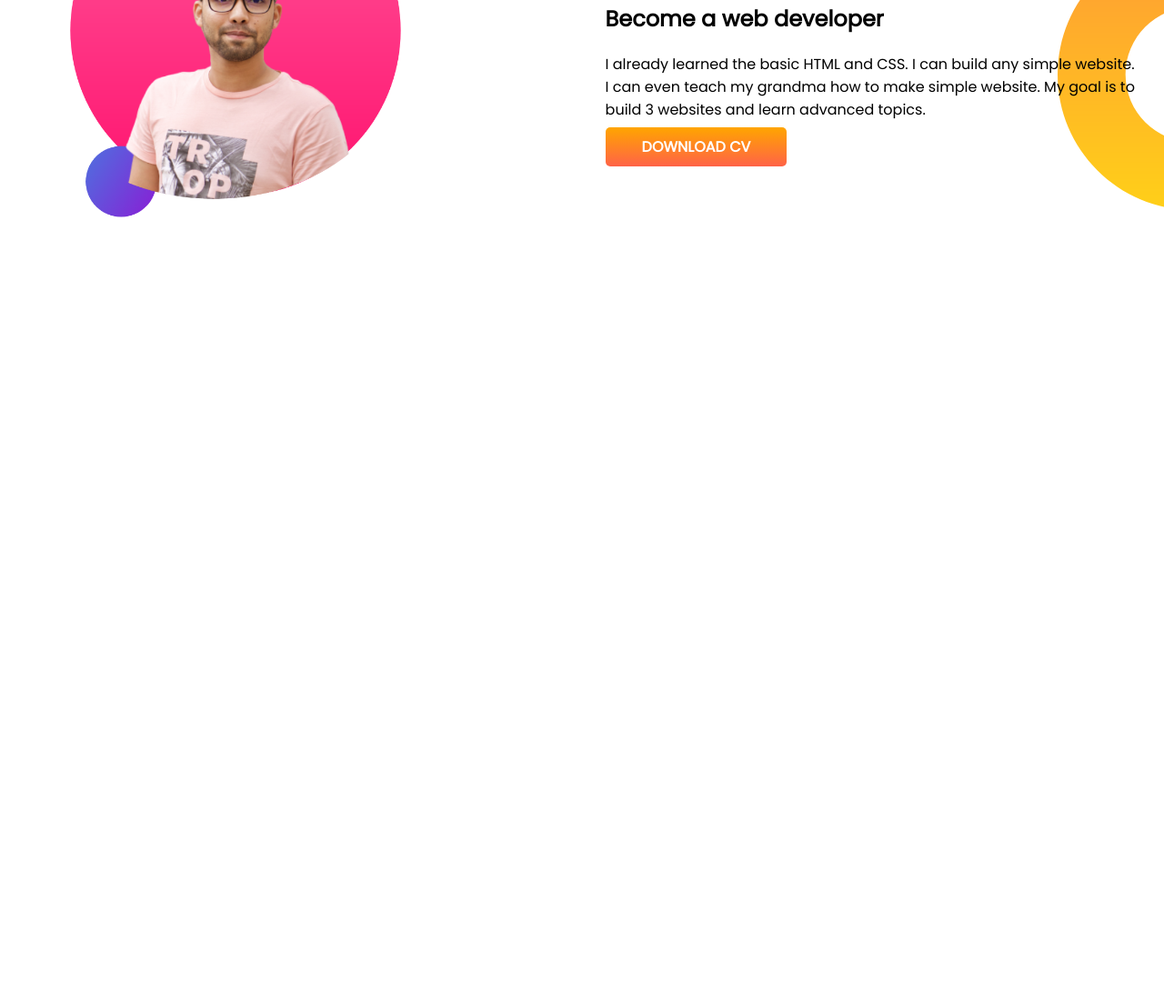
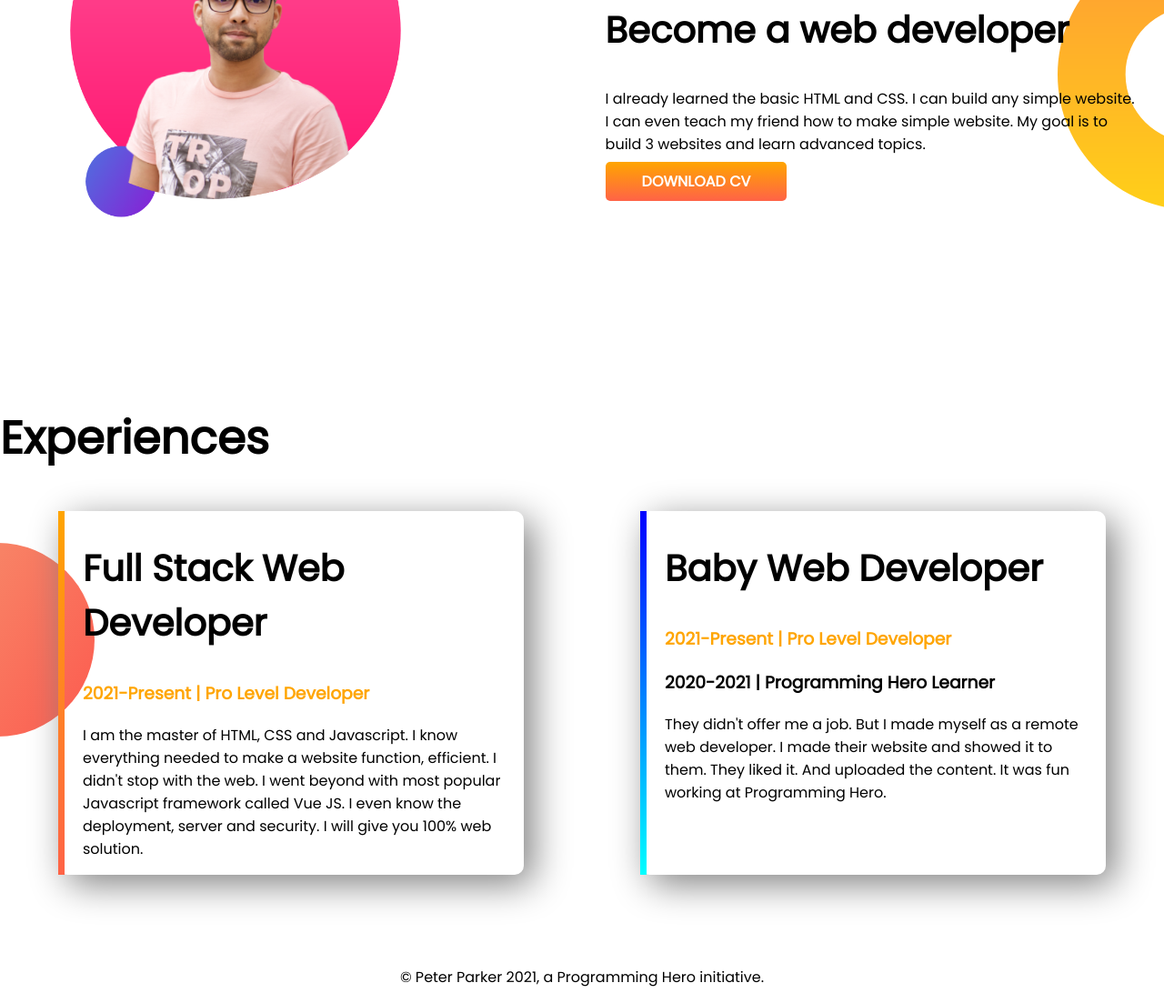
Before and after one commit to abhijeet00ak/developer-portfolio, a plain HTML site: page index.html in a window 1280 px wide. Shown: the part 870-1973 px from the top of the page at 91% size. Before the commit the page ends 1315 px from the top, so only its background shows below. Drawn offline with Linux system fonts and the light colour scheme.

Commit message:
footer and experience added

```diff
--- a/index.html
+++ b/index.html
@@ -10,7 +10,7 @@
     <link href="https://fonts.googleapis.com/css2?family=Poppins&display=swap" rel="stylesheet">
     <link rel="stylesheet" href="style.css">
 </head>
-<section class="top-barner">
+<section class="top-barner flexible-container">
     <body>
         <div class="half-width">
             <h1>Welcome to</h1>
@@ -23,16 +23,35 @@
         <img src="images/abhijeet 01.png" alt="images">
        </div>
 </section>
-<section class="Dream-big">
+<section class="Dream-big flexible-container">
     <div class="half-width">
         <img src="images/abhijeet.png" alt="">
     </div>
     <div class="half-width">
         <h1>Dream Big</h1>
         <h2>Become a web developer</h2>
-        <p>I already learned the basic HTML and CSS. I can build any simple website. I can even teach my grandma how to make simple website. My goal is to build 3 websites and learn advanced topics.</p>
+        <p>I already learned the basic HTML and CSS. I can build any simple website. I can even teach my friend how to make simple website. My goal is to build 3 websites and learn advanced topics.</p>
         <a class="link-button" target="_blank" href="">DOWNLOAD CV</a>
     </div>
 </section>
+<section class="experience-area ">
+    <h1>Experiences</h1>
+    <div class="flexible-container">
+        <div id="Full-Stack-Web-Developer" class="experience-item">
+            <h2>Full Stack Web Developer</h2>
+            <h3 class="orange-color">2021-Present | Pro Level Developer</h3>
+            <p>I am the master of HTML, CSS and Javascript. I know everything needed to make a website function, efficient. I didn't stop with the web. I went beyond with most popular Javascript framework called Vue JS. I even know the deployment, server and security. I will give you 100% web solution.</p>
+        </div>
+        <div id="Baby-Web-Developer" class="experience-item">
+            <h2>Baby Web Developer</h2>
+            <h3 class="orange-color">2021-Present | Pro Level Developer</h3>
+            <h3 >2020-2021 | Programming Hero Learner</h3>
+            <p>They didn't offer me a job. But I made myself as a remote web developer. I made their website and showed it to them. They liked it. And uploaded the content. It was fun working at Programming Hero.</p>
+        </div>
+    </div>
+</section>
+<footer>
+    <p>© Peter Parker 2021, a Programming Hero initiative.</p>
+</footer>
 </body>
 </html>
--- a/style.css
+++ b/style.css
@@ -5,10 +5,13 @@ body{
 h1{
     font-size: 50px;
 }
+h2{
+    font-size: 40px;
+}
 .orange-color{
     color: orange;
 }
-section{
+.flexible-container{
     display: flex;
     margin-bottom: 100px;
 }
@@ -37,3 +40,31 @@ section{
     background-repeat: no-repeat;
     background-position: right;
 }
+.experience-area{
+    background-image: url(images/exp-bg.png);
+    background-repeat: no-repeat;
+    background-position: left;
+}
+.experience-item{
+    width: 40%;
+    margin-left: 5%;
+    margin-right: 5%;
+    padding-left: 20px;
+    padding-right: 20px;
+    border-radius: 10px;
+    box-shadow: 10px 10px 40px gray;
+}
+#Full-Stack-Web-Developer{
+    border-left: 7px solid;
+    border-image: linear-gradient(orange,tomato );
+    border-image-slice: 1;
+
+}
+#Baby-Web-Developer{
+    border-left: 7px solid;
+    border-image: linear-gradient(blue, cyan );
+    border-image-slice: 1;
+}
+footer p{
+    text-align: center;
+}
```
Also changed, not shown: images/jhankar.png (deleted), images/jhankar2.png (deleted).
